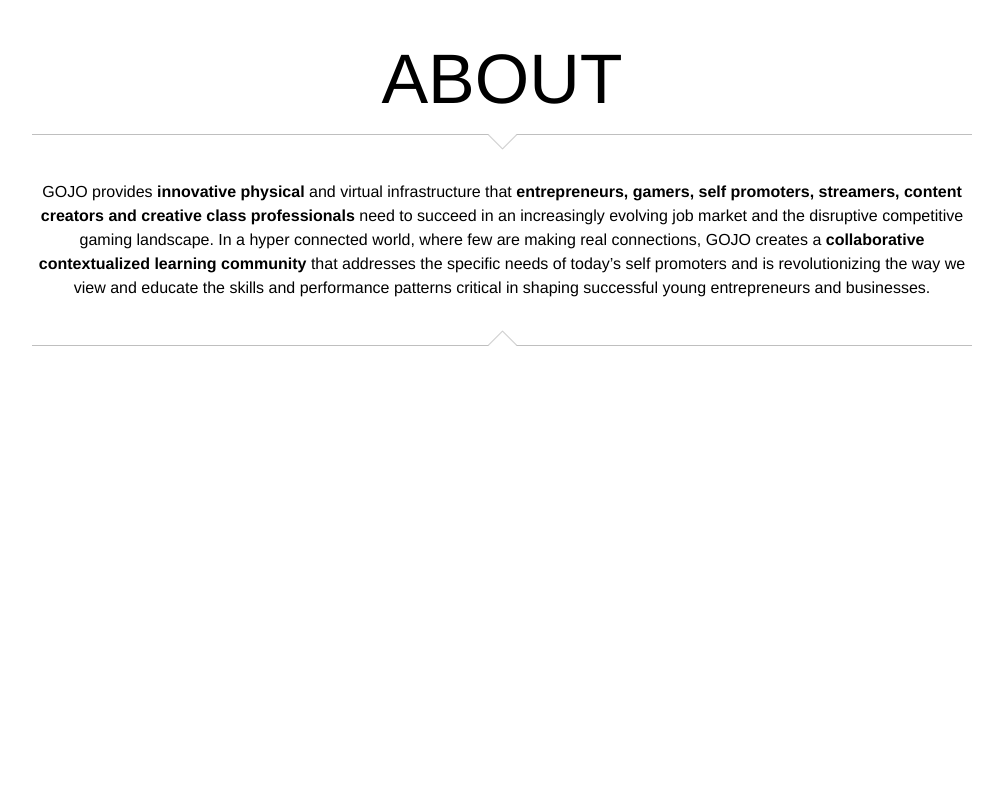
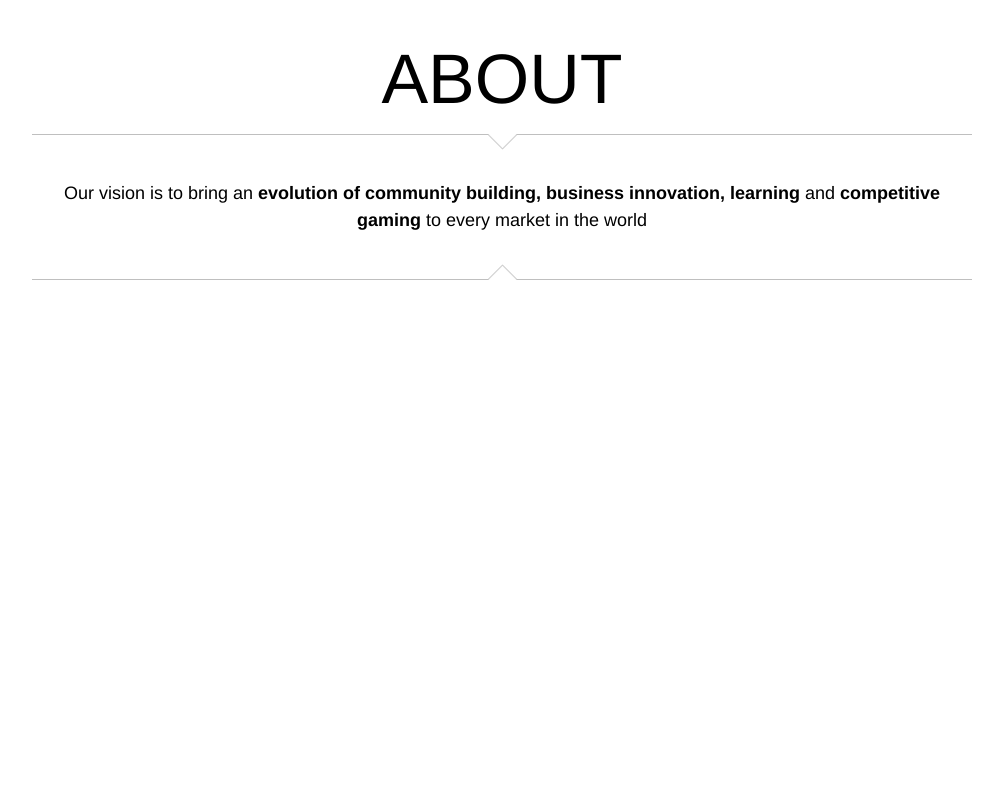
Before and after one commit to teamgojo/teamgojo.github.io, a PHP site: page / in a window 1280 px wide. Shown: the part 801-1600 px from the top of the page, without its empty margins (138-1141 px from the left). Run offline with PHP 8.4, Linux system fonts and the light colour scheme.

Commit message:
Change about section's copy

```diff
--- a/css/style.css
+++ b/css/style.css
@@ -505,6 +505,10 @@
     margin: 0;
     padding: 0;
     background: rgba(255, 255, 255, 0.9);
+}
+
+.lower-page p.about{
+  font-size: 18px;
 }
 
 .lower-content {
--- a/index.html
+++ b/index.html
@@ -98,8 +98,6 @@
 								<input id="email" name="EMAIL" type="text" class="requiredField email">
 
 								<input id="submit" type="submit" value="Join Group">
-								 <!--<small class="error">An email address is required.</small>-->
-								<!-- <span class="error">Enter'+labelText+'</span>' -->
 							</form>
 						</div>
 						<!-- newsletter form end -->
@@ -267,12 +265,8 @@
 						<!-- sixteen columns end -->
 
 						<!-- sixteen columns -->
-						<div class="sixteen columns">
-							<p>GOJO provides <strong>innovative physical</strong> and virtual infrastructure that
-                                <strong>entrepreneurs, gamers, self promoters, streamers, content creators and creative class professionals </strong>
-                                need to succeed in an increasingly evolving job market and the disruptive competitive gaming landscape.
-                                In a hyper connected world, where few are making real connections, GOJO creates a
-                                <strong>collaborative contextualized learning community</strong> that addresses the specific needs of today’s self promoters and is revolutionizing the way we view and educate the skills and performance patterns critical in shaping successful young entrepreneurs and businesses. </p>
+						<div class="sixteen columns ">
+							<p class="about">Our vision is to bring an <strong> evolution of community building, business innovation, learning </strong> and <strong>competitive gaming </strong> to every market in the world </p>
 
 						</div>
 						<!-- sixteen columns end -->
```
